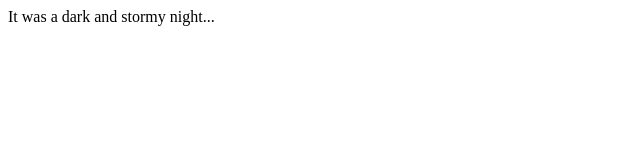
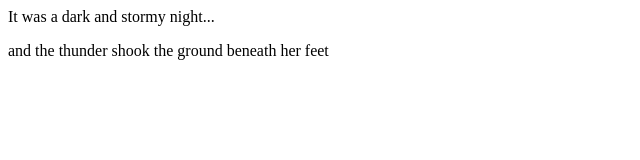
Before and after one commit to emeraldvision/fireside-story, a plain HTML site: page index.html in a window 1280 px wide. Shown: the whole page, without its empty margins (0-640 px from the left). Drawn offline with Linux system fonts and the light colour scheme.

Commit message:
added second line of story

```diff
--- a/index.html
+++ b/index.html
@@ -1,5 +1,6 @@
 <html>
     <body>
         <p>It was a dark and stormy night...</p>
+        <p>and the thunder shook the ground beneath her feet</p>
     </body>
 </html>
```
